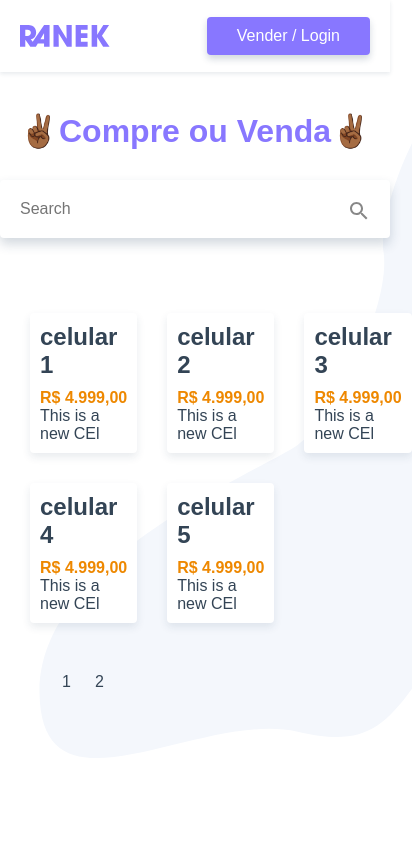
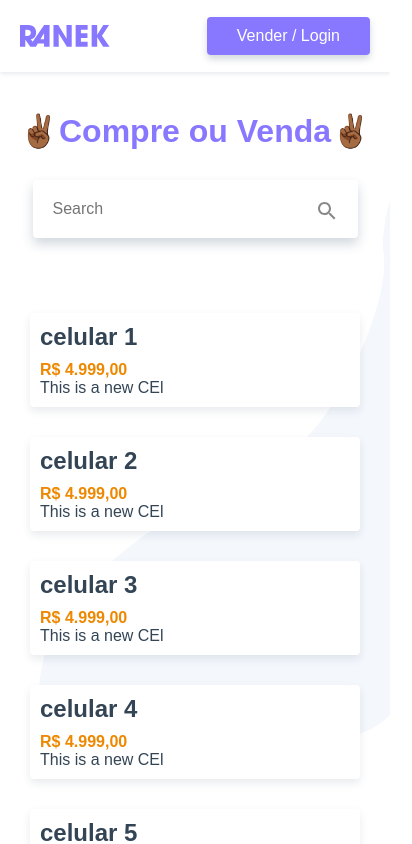
Before and after one commit to JoaoSouza0/RenekSite, a Vue app: page / in a window 390 px wide. Shown: the top 844 px of the page, 412 px wide, since content can reach past the window. Built offline with nearby package versions, Linux system fonts and the light colour scheme; data requests are answered from the project's data file.

Commit message:
mobile style

```diff
--- a/src/components/Products/List.vue
+++ b/src/components/Products/List.vue
@@ -80,6 +80,12 @@ export default {
   gap: 30px;
   margin: 30px;
 }
+@media screen and (max-width: 400px) {
+  .products {
+    display: flex;
+    flex-direction: column;
+  }
+}
 
 .product {
   box-shadow: 0 4px 8px rgba(30, 60, 90, 0.1);
--- a/src/components/Products/Search.vue
+++ b/src/components/Products/Search.vue
@@ -29,6 +29,13 @@ form {
     position: relative;
 }
 
+@media screen and (max-width: 400px) {
+    form {
+    max-width: 325px;
+
+}
+}
+
 #search{
     width: 100%;
     padding: 20px;
--- a/src/components/Products/item.vue
+++ b/src/components/Products/item.vue
@@ -1,9 +1,11 @@
 <template>
   <section>
     <div class="product" v-if="product">
-
-      <router-link class="product-img" :to="{ name: 'products', params: { id: product.id } }">
-          <img v-if="product.photo" :src="product.photo[0].src" alt="">
+      <router-link
+        class="product-img"
+        :to="{ name: 'products', params: { id: product.id } }"
+      >
+        <img v-if="product.photo" :src="product.photo[0].src" alt="" />
         <p>See Product</p>
       </router-link>
       <div class="info">
@@ -23,19 +25,26 @@ export default {
 </script>
 
 <style scoped>
-.product{
+.product {
   display: grid;
   grid-template-columns: minmax(100px, 200px) 1fr;
   gap: 20px;
   margin-bottom: 40px;
   position: relative;
 }
-.info{
+.info {
   align-self: end;
 }
-.product-img{
+.product-img {
   border-radius: 4px;
   overflow: hidden;
   height: 100px;
 }
+
+@media screen and (max-width: 400px) {
+  .product {
+    display: flex;
+    justify-content: space-around;
+  }
+}
 </style>
--- a/src/views/User/User.vue
+++ b/src/views/User/User.vue
@@ -50,7 +50,7 @@ export default {
     }
 
     @media screen and (max-width:500px){
-        .usuario{
+        .user{
             grid-template-columns: 1fr;
             margin: 0 auto;
         }
```
Lines whose indentation alone changed are shown as unchanged.
